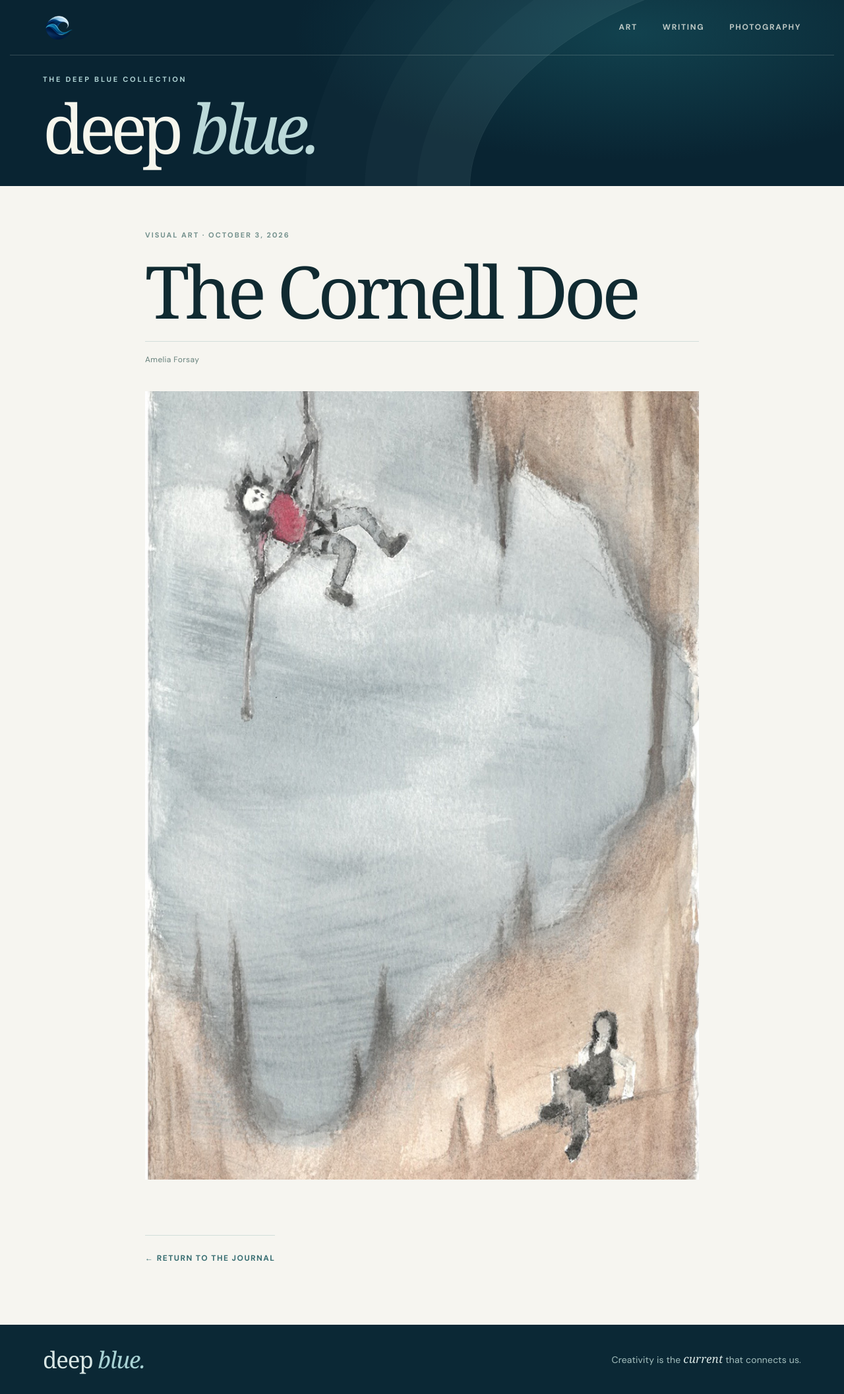
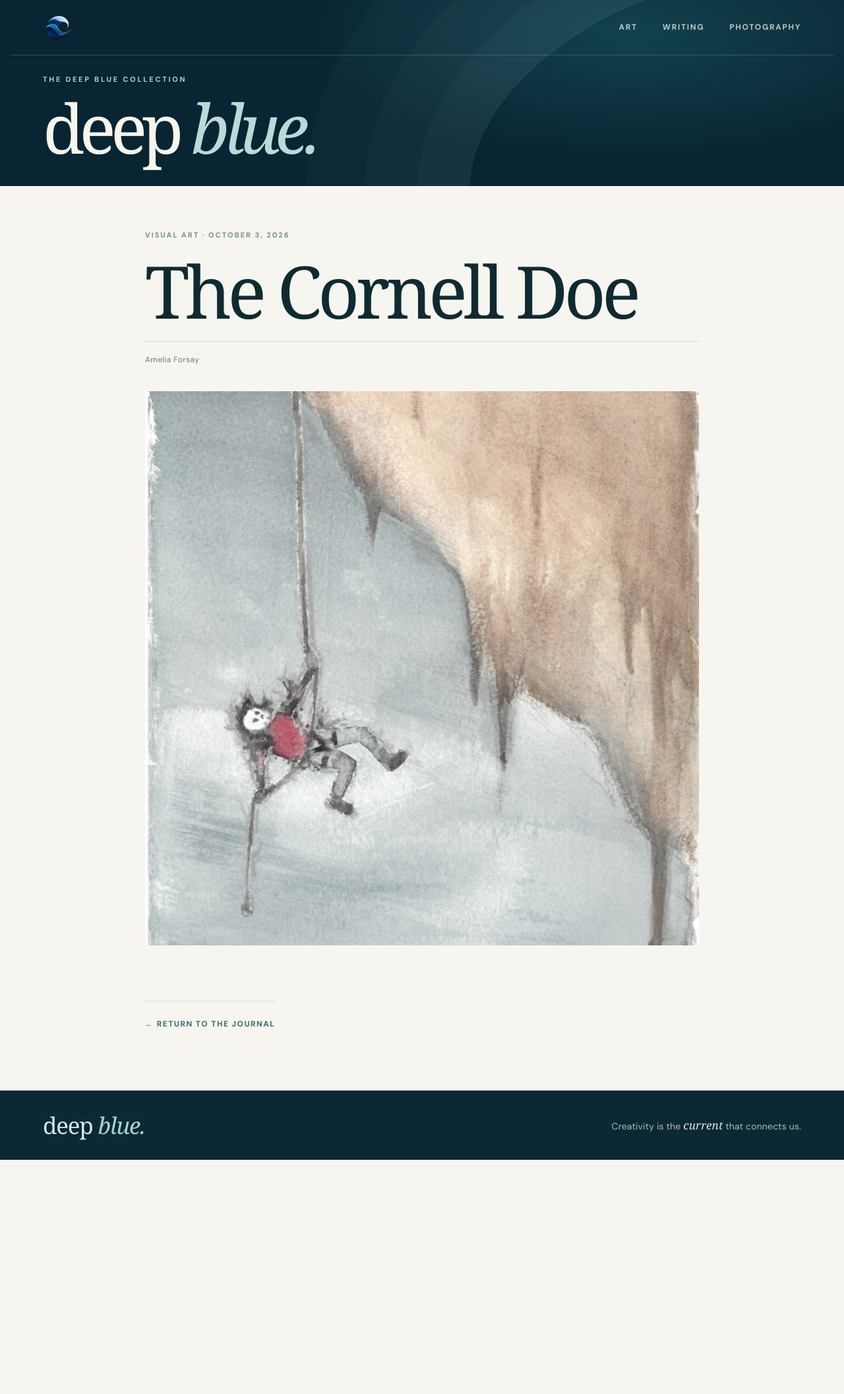
Before and after one commit to egentler/deep-blue, a Jekyll site: the page built from _posts/2026-10-17-the-cornell-doe.md, in a window 1280 px wide. Shown: the whole page at 66% size. Built offline with Jekyll 4.4.1, drawn with Linux system fonts in a browser that asks for light colours; some web fonts are replaced; after the commit the page ends 1758 px from its top, so only the background shows below that.

Commit message:
Update _posts/2026-10-17-the-cornell-doe.md (via Pages CMS)

```diff
--- a/_posts/2026-10-17-the-cornell-doe.md
+++ b/_posts/2026-10-17-the-cornell-doe.md
@@ -3,7 +3,7 @@ title: The Cornell Doe
 date: 2026-10-03
 category: Visual Art
 author: Amelia Forsay
-cover: /assets/uploads/afcornell-doe-crop-2.jpeg
+cover: /assets/uploads/afcornellcrop.jpg
 show_cover_in_series: false
 series_images:
   - image: /assets/uploads/afcornell-doe.jpg
```
